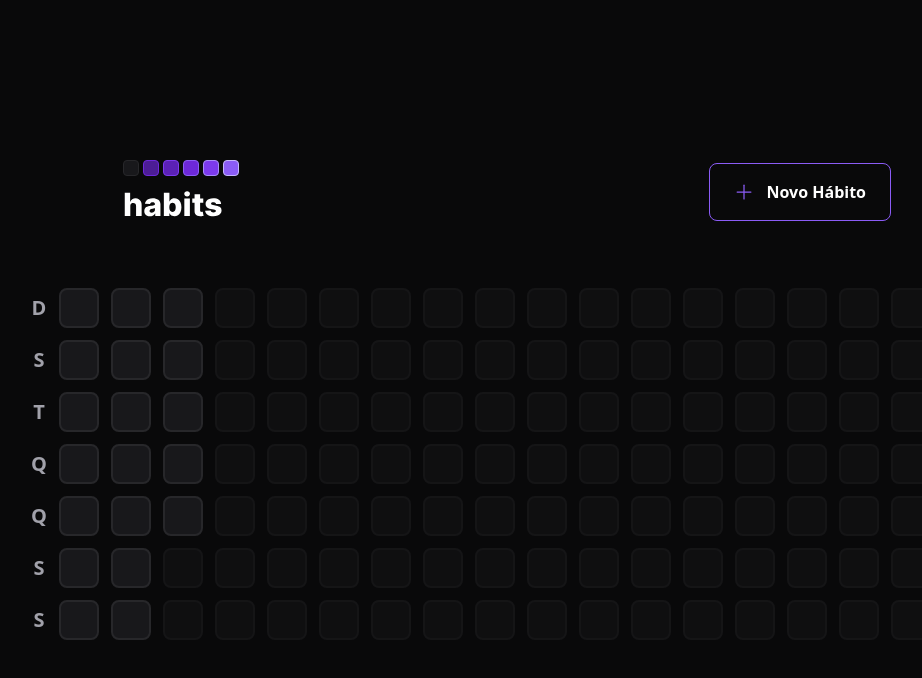
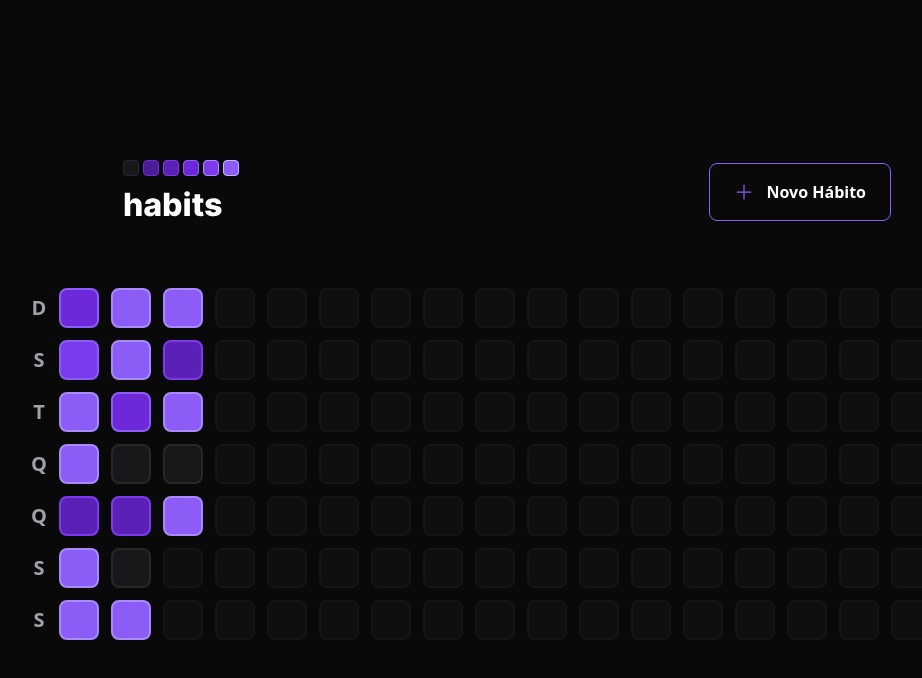
Before and after one commit to joaotoni/nlw-ignite-front-end, a React (Vite) app: page / in a window 1280 px wide. Shown: the top 678 px of the page, without its empty margins (133-1055 px from the left). Built offline with nearby package versions, Linux system fonts and the light colour scheme.

Commit message:
Finilized thirt class

```diff
--- a/package.json
+++ b/package.json
@@ -9,6 +9,9 @@
     "preview": "vite preview"
   },
   "dependencies": {
+    "@radix-ui/react-dialog": "^1.0.2",
+    "@radix-ui/react-popover": "^1.0.3",
+    "clsx": "^1.2.1",
     "dayjs": "^1.11.7",
     "phosphor-react": "^1.4.1",
     "react": "^18.2.0",
--- a/src/App.tsx
+++ b/src/App.tsx
@@ -1,4 +1,4 @@
-import { Header } from "./components/header";
+import { Header } from "./components/Header";
 import { SummaryTable } from "./components/SummaryTable";
 import "./styles/global.css";
 
--- a/src/components/HabitDay.tsx
+++ b/src/components/HabitDay.tsx
@@ -1,9 +1,43 @@
-// interface HabitDayProps {
-//   completed: number;
-// }
+import * as Popover from "@radix-ui/react-popover";
+import clsx from "clsx";
+import { ProgressBar } from "./ProgressBar";
 
-export function HabitDay() {
+interface HabitDayProps {
+  completed: number;
+  amount: number;
+}
+
+export function HabitDay(props: HabitDayProps) {
+  const completedPercentage = Math.round(
+    (props.completed / props.amount) * 100
+  );
   return (
-    <div className="bg-zinc-900 w-10 h-10 border-2 border-zinc-800 rounded-lg"></div>
+    <Popover.Root>
+      <Popover.Trigger
+        className={clsx(" w-10 h-10 border-2 rounded-lg", {
+          "bg-zinc-900 border-zinc-800": completedPercentage === 0,
+          "bg-violet-900 border-violet-700":
+            completedPercentage > 0 && completedPercentage < 20,
+          "bg-violet-800 border-violet-600":
+            completedPercentage >= 20 && completedPercentage < 40,
+          "bg-violet-700 border-violet-500":
+            completedPercentage >= 40 && completedPercentage < 60,
+          "bg-violet-600 border-violet-500":
+            completedPercentage >= 60 && completedPercentage < 80,
+          "bg-violet-500 border-violet-400": completedPercentage >= 80,
+        })}
+      />
+      <Popover.Portal>
+        <Popover.Content className="min-w-[320px] p-6 rounded-2xl bg-zinc-900 flex flex-col">
+          <span className="font-semibold text-zinc-400">terça-feira</span>
+          <span className="mt-1 font-extrabold leading-tight text-3xl">
+            17/01
+          </span>
+          <ProgressBar progress={40} />
+
+          <Popover.Arrow height={8} width={16} className="fill-zinc-900" />
+        </Popover.Content>
+      </Popover.Portal>
+    </Popover.Root>
   );
 }
--- /dev/null
+++ b/src/components/NewHabitForm.tsx
@@ -0,0 +1,29 @@
+import { Check } from "phosphor-react";
+
+export function NewHabitForm() {
+  return (
+    <form className="w-full flex flex-col mt-6">
+      <label htmlFor="title" className="font-semibold leading-tight">
+        Qual seu comprometimento?
+      </label>
+      <input
+        type="text"
+        id="title"
+        placeholder="ex.:Exercícios, dormir bem, etc..."
+        autoFocus
+        className="p-4 rounded-lg mt-3 bg-zinc-800 text-white placeholder:text-zinc-400"
+      />
+      <label htmlFor="" className="font-semibold leading-tight mt-4">
+        Qual a recorrência?
+      </label>
+
+      <button
+        type="submit"
+        className="mt-6 rounded-lg p-4 gap-3 flex- items-center justify-center font-semibold bg-green-600 hover:bg-green-500"
+      >
+        <Check size={20} weight="bold" />
+        Confirmar
+      </button>
+    </form>
+  );
+}
--- /dev/null
+++ b/src/components/ProgressBar.tsx
@@ -0,0 +1,17 @@
+interface ProgressBarProps {
+  progress: number;
+}
+
+export function ProgressBar(props: ProgressBarProps) {
+  return (
+    <div className="h-3 rounded-xl bg-zinc-700 w-full mt-4">
+      <div
+        className="h-3 rounded-xl bg-violet-600"
+        style={{ width: `${props.progress}%` }}
+        role="progressbar"
+        aria-label="Progresso de habitos completados nesse dia"
+        aria-valuenow={props.progress}
+      />
+    </div>
+  );
+}
--- a/src/components/SummaryTable.tsx
+++ b/src/components/SummaryTable.tsx
@@ -25,7 +25,13 @@ export function SummaryTable() {
       </div>
       <div className="grid grid-rows-7 grid-flow-col gap-3">
         {summaryDates.map((date) => {
-          return <HabitDay key={date.toString()} />;
+          return (
+            <HabitDay
+              key={date.toString()}
+              amount={5}
+              completed={Math.round(Math.random() * 5)}
+            />
+          );
         })}
         {amaountOfDaysToFill > 0 &&
           Array.from({ length: amaountOfDaysToFill }).map((_, i) => {
--- a/src/components/header.tsx
+++ b/src/components/header.tsx
@@ -1,10 +1,14 @@
-import { Plus } from "phosphor-react";
+import { Plus, X } from "phosphor-react";
+import * as Dialog from "@radix-ui/react-dialog";
 import Logo from "../assets/logo.svg";
+import { NewHabitForm } from "./NewHabitForm";
 
 export function Header() {
   return (
     <div className="w-full max-w-3xl mx-auto flex items-center justify-between">
       <img src={Logo} alt="Habits" />
+      <Dialog.Root>
+        <Dialog.Trigger>
           <button
             type="button"
             className="border border-violet-500 font-semibold rounded-lg px-6 py-4 flex items-center gap-3 hover:border-violet-300"
@@ -12,6 +16,25 @@ export function Header() {
             <Plus size={20} className=" text-violet-500" />
             Novo Hábito
           </button>
+        </Dialog.Trigger>
+        <Dialog.Portal>
+          <Dialog.Overlay className="w-screen h-screen bg-black/80 fixed inset-0" />
+          {/*É a nuvem preta que fica atras do modal*/}
+          <Dialog.Content className=" absolute p-10 bg-zinc-900 rounded-2xl w-full max-w-md top-1/2 left-1/2 -translate-x-1/2 -translate-y-1/2">
+            <Dialog.Close className="absolute right-6 top-6 text-zinc-400 hover:text-zinc-200">
+              <X size={24} aria-label="Fechar" />
+            </Dialog.Close>
+            <Dialog.Title className="text-3xl leading-tight font-extrabold">
+              {/*para anunciar ao leitor de tela que abriu o modal*/}
+              Criar Habito
+            </Dialog.Title>
+            <NewHabitForm />
+          </Dialog.Content>
+        </Dialog.Portal>
+
+        {/*serve para colocar os produtos do modal
+        para fora da aplicação, por exemplo o body */}
+      </Dialog.Root>
     </div>
   );
 }
```
Also changed, not shown: 1 other file (tests, documents, lock files or other folders). Lines whose indentation alone changed are shown as unchanged.
